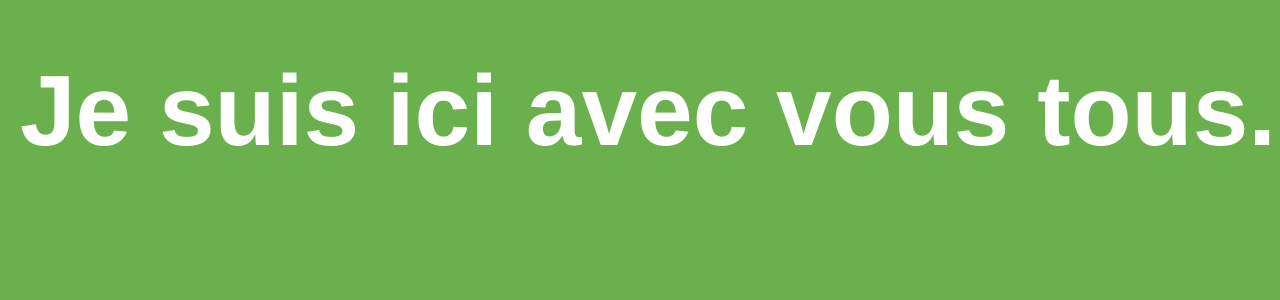
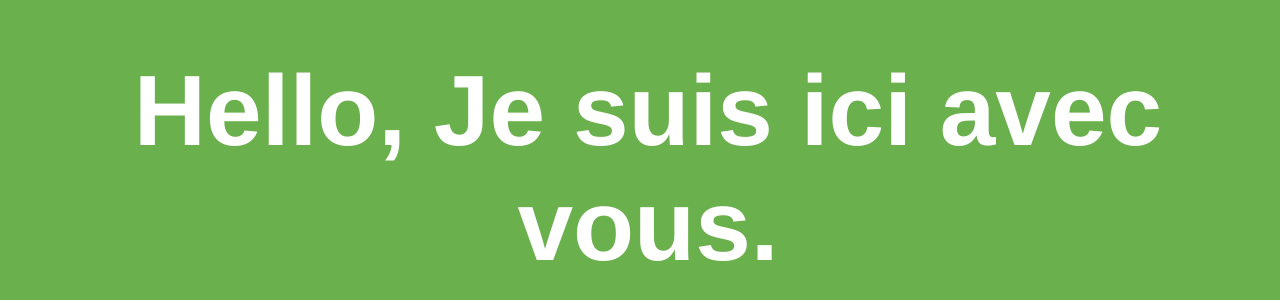
Before and after one commit to Poukris/Hello, a plain HTML site: page index.html in a window 1280 px wide. Shown: the part 334-634 px from the top of the page. Drawn offline with Linux system fonts and the light colour scheme.

```diff
--- a/index.html
+++ b/index.html
@@ -19,6 +19,6 @@
 	}
 </style>
 <body>
-<h1>Je suis ici avec vous tous.</h1>
+<h1>Hello, Je suis ici avec vous.</h1>
 </body>
 </html>
```
